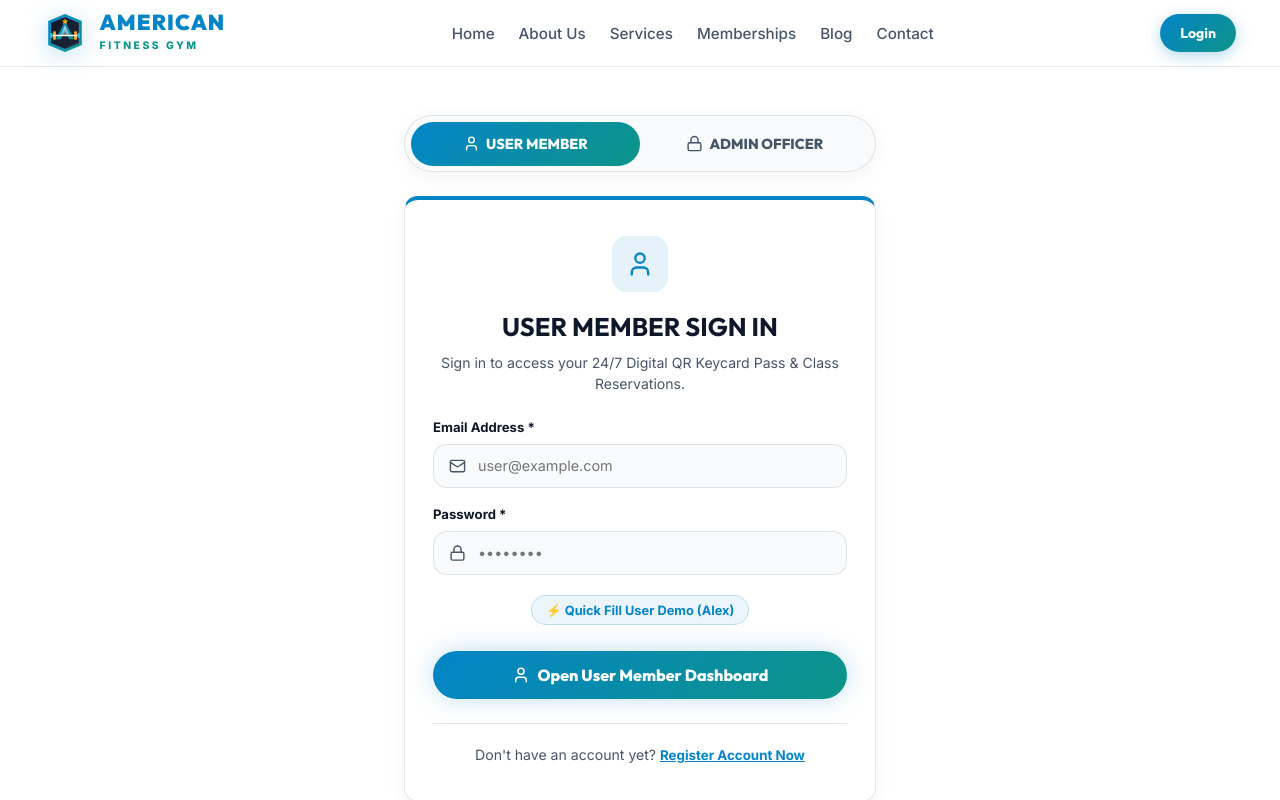
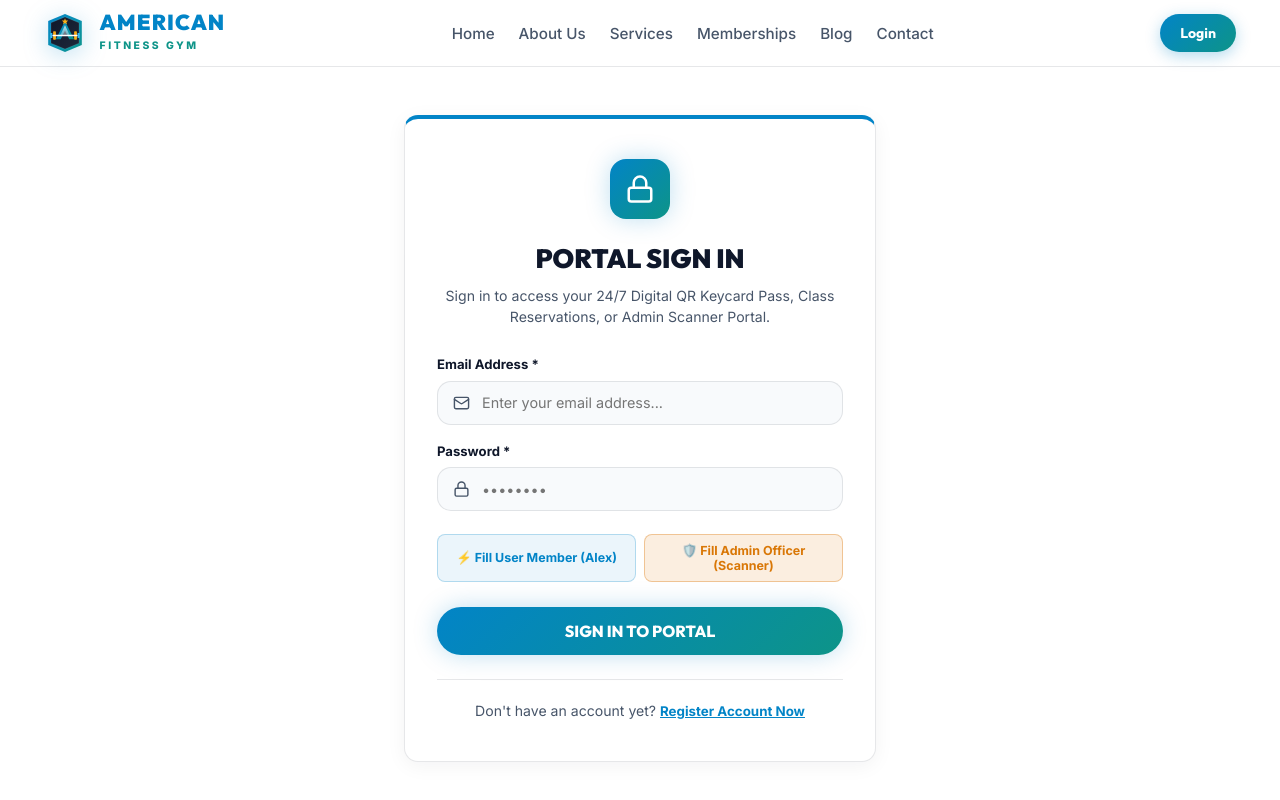
Before and after one commit to msrinu94910-a11y/american-fitness-gym, a React (Vite) app in the folder client/: page / in a window 1280 px wide. Both pictures are taken after a click on the button "Login". Shown: the top 800 px of the page. Built offline with nearby package versions, Linux system fonts and the light colour scheme; no server answers.

Commit message:
Replace tabbed role login with single unified sign-in form for User Members and Admin Officers

```diff
--- a/client/src/pages/LoginPage.jsx
+++ b/client/src/pages/LoginPage.jsx
@@ -145,87 +145,18 @@ export default function LoginPage({ setActivePage }) {
     <div style={{ paddingTop: '3rem', paddingBottom: '6rem', minHeight: '80vh' }}>
       <div className="container" style={{ maxWidth: '520px' }}>
 
-        {/* Role Access Selection Tabs */}
-        <div
-          style={{
-            display: 'flex',
-            background: 'var(--bg-card)',
-            padding: '0.35rem',
-            borderRadius: 'var(--radius-full)',
-            border: '1px solid var(--border-glass)',
-            marginBottom: '1.5rem',
-            boxShadow: 'var(--shadow-card)'
-          }}
-        >
-          <button
-            type="button"
-            onClick={() => {
-              setAccountRole('user');
-              setMode('login');
-            }}
-            style={{
-              flex: 1,
-              height: '44px',
-              borderRadius: 'var(--radius-full)',
-              border: 'none',
-              background: accountRole === 'user' ? 'linear-gradient(135deg, #0284C7 0%, #0D9488 100%)' : 'transparent',
-              color: accountRole === 'user' ? '#ffffff' : 'var(--text-muted)',
-              fontWeight: 800,
-              fontSize: '0.9rem',
-              fontFamily: 'var(--font-heading)',
-              cursor: 'pointer',
-              transition: 'var(--transition-fast)',
-              display: 'flex',
-              alignItems: 'center',
-              justifyContent: 'center',
-              gap: '0.4rem'
-            }}
-          >
-            <User size={17} /> USER MEMBER
-          </button>
-
-          <button
-            type="button"
-            onClick={() => {
-              setAccountRole('admin');
-              setMode('login');
-            }}
-            style={{
-              flex: 1,
-              height: '44px',
-              borderRadius: 'var(--radius-full)',
-              border: 'none',
-              background: accountRole === 'admin' ? 'linear-gradient(135deg, #d97706 0%, #b45309 100%)' : 'transparent',
-              color: accountRole === 'admin' ? '#ffffff' : 'var(--text-muted)',
-              fontWeight: 800,
-              fontSize: '0.9rem',
-              fontFamily: 'var(--font-heading)',
-              cursor: 'pointer',
-              transition: 'var(--transition-fast)',
-              display: 'flex',
-              alignItems: 'center',
-              justifyContent: 'center',
-              gap: '0.4rem'
-            }}
-          >
-            <Lock size={17} /> ADMIN OFFICER
-          </button>
+        {/* Unified Sign In Card */}
+        {mode === 'login' && (
+          <div className="glass-card" style={{ padding: '2.5rem 2rem', textAlign: 'center', borderTop: '4px solid #0284C7' }}>
+            <div style={{ width: '60px', height: '60px', borderRadius: '16px', background: 'var(--gradient-primary)', color: '#ffffff', display: 'flex', alignItems: 'center', justifyContent: 'center', margin: '0 auto 1.25rem auto', boxShadow: 'var(--shadow-glow)' }}>
+              <Lock size={30} />
             </div>
 
-        {/* Sign In Mode */}
-        {mode === 'login' && (
-          <div className="glass-card" style={{ padding: '2.25rem 1.75rem', textAlign: 'center', borderTop: accountRole === 'admin' ? '4px solid #d97706' : '4px solid #0284C7' }}>
-            <div style={{ width: '56px', height: '56px', borderRadius: '14px', background: accountRole === 'admin' ? 'rgba(217,119,6,0.15)' : 'rgba(2,132,199,0.1)', display: 'flex', alignItems: 'center', justifyContent: 'center', margin: '0 auto 1rem auto' }}>
-              {accountRole === 'admin' ? <Lock size={28} color="#d97706" /> : <User size={28} color="#0284C7" />}
-            </div>
-
-            <h2 style={{ fontSize: '1.6rem', fontFamily: 'var(--font-heading)', color: 'var(--text-main)', marginBottom: '0.35rem' }}>
-              {accountRole === 'admin' ? 'ADMIN OFFICER SIGN IN' : 'USER MEMBER SIGN IN'}
+            <h2 style={{ fontSize: '1.65rem', fontFamily: 'var(--font-heading)', color: 'var(--text-main)', marginBottom: '0.4rem', fontWeight: 900 }}>
+              PORTAL SIGN IN
             </h2>
-            <p style={{ color: 'var(--text-muted)', fontSize: '0.88rem', marginBottom: '1.5rem' }}>
-              {accountRole === 'admin'
-                ? 'Sign in to access the Mobile QR Scanner, Attendance Logs & Member Hub.'
-                : 'Sign in to access your 24/7 Digital QR Keycard Pass & Class Reservations.'}
+            <p style={{ color: 'var(--text-muted)', fontSize: '0.88rem', marginBottom: '1.75rem', lineHeight: 1.5 }}>
+              Sign in to access your 24/7 Digital QR Keycard Pass, Class Reservations, or Admin Scanner Portal.
             </p>
 
             <form onSubmit={handleLoginSubmit} style={{ display: 'flex', flexDirection: 'column', gap: '1.1rem', textAlign: 'left' }}>
@@ -236,7 +167,7 @@ export default function LoginPage({ setActivePage }) {
                   <input
                     type="email"
                     required
-                    placeholder={accountRole === 'admin' ? 'admin@americanfitness.com' : 'user@example.com'}
+                    placeholder="Enter your email address..."
                     value={loginEmail}
                     onChange={(e) => setLoginEmail(e.target.value)}
                     style={inputStyle}
@@ -259,30 +190,30 @@ export default function LoginPage({ setActivePage }) {
                 </div>
               </div>
 
-              <div style={{ display: 'flex', justifyContent: 'center', marginTop: '0.2rem' }}>
-                {accountRole === 'user' ? (
+              {/* Demo Quick Fill Shortcuts */}
+              <div style={{ display: 'flex', gap: '0.5rem', justifyContent: 'center', marginTop: '0.3rem', flexWrap: 'wrap' }}>
                 <button
                   type="button"
                   onClick={() => {
                     setLoginEmail('alex.morgan@example.com');
                     setLoginPassword('password123');
+                    setAccountRole('user');
                   }}
-                    style={{ background: 'rgba(2, 132, 199, 0.08)', border: '1px solid rgba(2, 132, 199, 0.2)', color: '#0284C7', padding: '0.4rem 0.85rem', borderRadius: 'var(--radius-full)', fontSize: '0.8rem', fontWeight: 700, cursor: 'pointer', display: 'flex', alignItems: 'center', gap: '0.35rem' }}
+                  style={{ flex: 1, minWidth: '160px', background: 'rgba(2, 132, 199, 0.08)', border: '1px solid rgba(2, 132, 199, 0.25)', color: '#0284C7', padding: '0.5rem 0.65rem', borderRadius: 'var(--radius-sm)', fontSize: '0.78rem', fontWeight: 700, cursor: 'pointer', display: 'flex', alignItems: 'center', justifyContent: 'center', gap: '0.35rem' }}
                 >
-                    ⚡ Quick Fill User Demo (Alex)
+                  ⚡ Fill User Member (Alex)
                 </button>
-                ) : (
                 <button
                   type="button"
                   onClick={() => {
                     setLoginEmail('admin@americanfitness.com');
                     setLoginPassword('admin123');
+                    setAccountRole('admin');
                   }}
-                    style={{ background: 'rgba(217, 119, 6, 0.12)', border: '1px solid rgba(217, 119, 6, 0.3)', color: '#d97706', padding: '0.4rem 0.85rem', borderRadius: 'var(--radius-full)', fontSize: '0.8rem', fontWeight: 700, cursor: 'pointer', display: 'flex', alignItems: 'center', gap: '0.35rem' }}
+                  style={{ flex: 1, minWidth: '160px', background: 'rgba(217, 119, 6, 0.12)', border: '1px solid rgba(217, 119, 6, 0.35)', color: '#d97706', padding: '0.5rem 0.65rem', borderRadius: 'var(--radius-sm)', fontSize: '0.78rem', fontWeight: 700, cursor: 'pointer', display: 'flex', alignItems: 'center', justifyContent: 'center', gap: '0.35rem' }}
                 >
-                    🛡️ Quick Fill Admin Demo (Scanner)
+                  🛡️ Fill Admin Officer (Scanner)
                 </button>
-                )}
               </div>
 
               <button
@@ -295,11 +226,11 @@ export default function LoginPage({ setActivePage }) {
                   fontSize: '1rem',
                   fontWeight: 800,
                   marginTop: '0.5rem',
-                  background: accountRole === 'admin' ? 'linear-gradient(135deg, #d97706 0%, #b45309 100%)' : 'var(--gradient-primary)',
-                  boxShadow: accountRole === 'admin' ? '0 8px 25px rgba(217, 119, 6, 0.35)' : 'var(--shadow-glow)'
+                  background: 'var(--gradient-primary)',
+                  boxShadow: 'var(--shadow-glow)'
                 }}
               >
-                {loading ? 'Authenticating Access...' : accountRole === 'admin' ? <><Lock size={18} /> Open Admin Scanner Dashboard</> : <><User size={18} /> Open User Member Dashboard</>}
+                {loading ? 'Authenticating Access...' : 'SIGN IN TO PORTAL'}
               </button>
             </form>
 
```
Also changed, not shown: 1 other file (tests, documents, lock files or other folders). Lines whose indentation alone changed are shown as unchanged.
